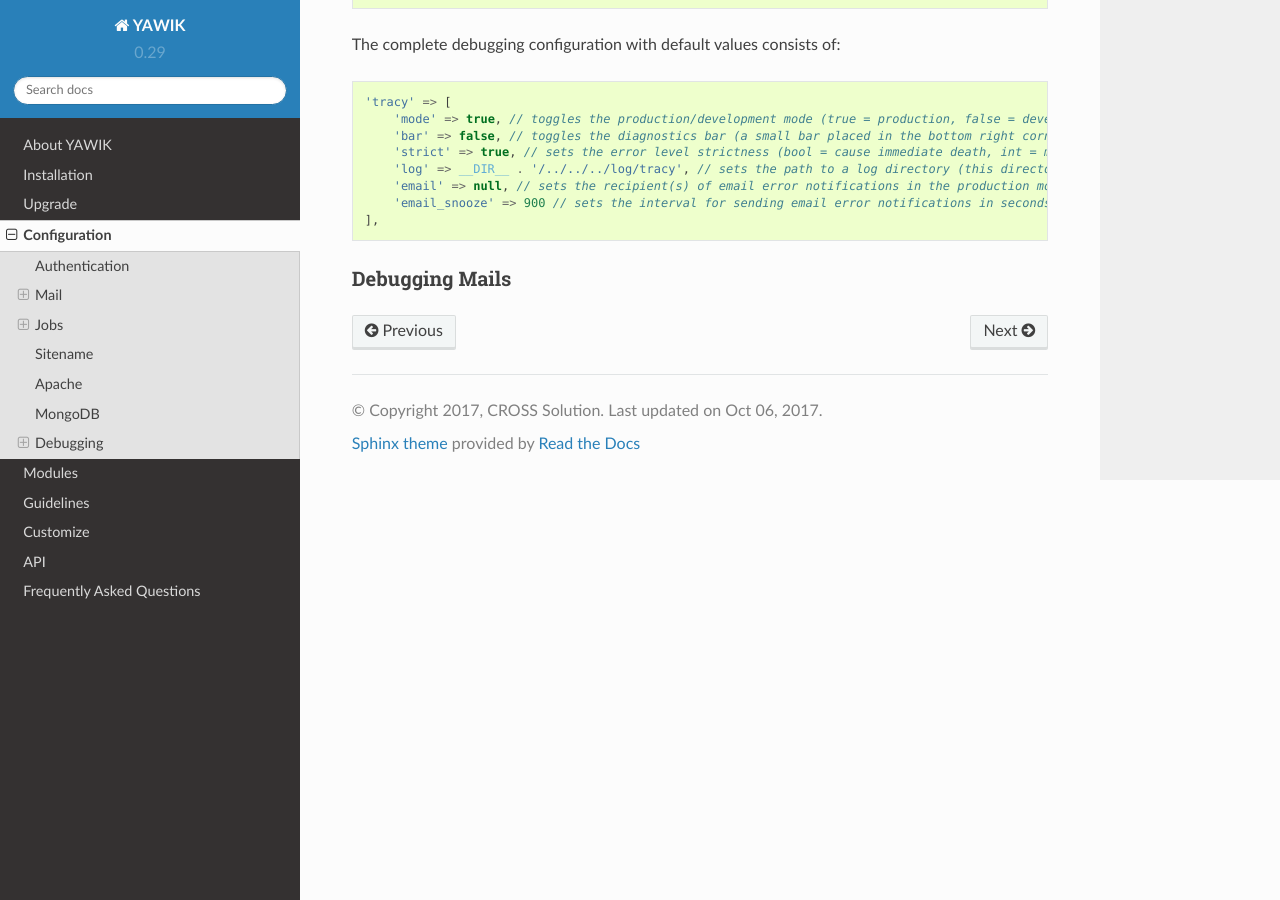
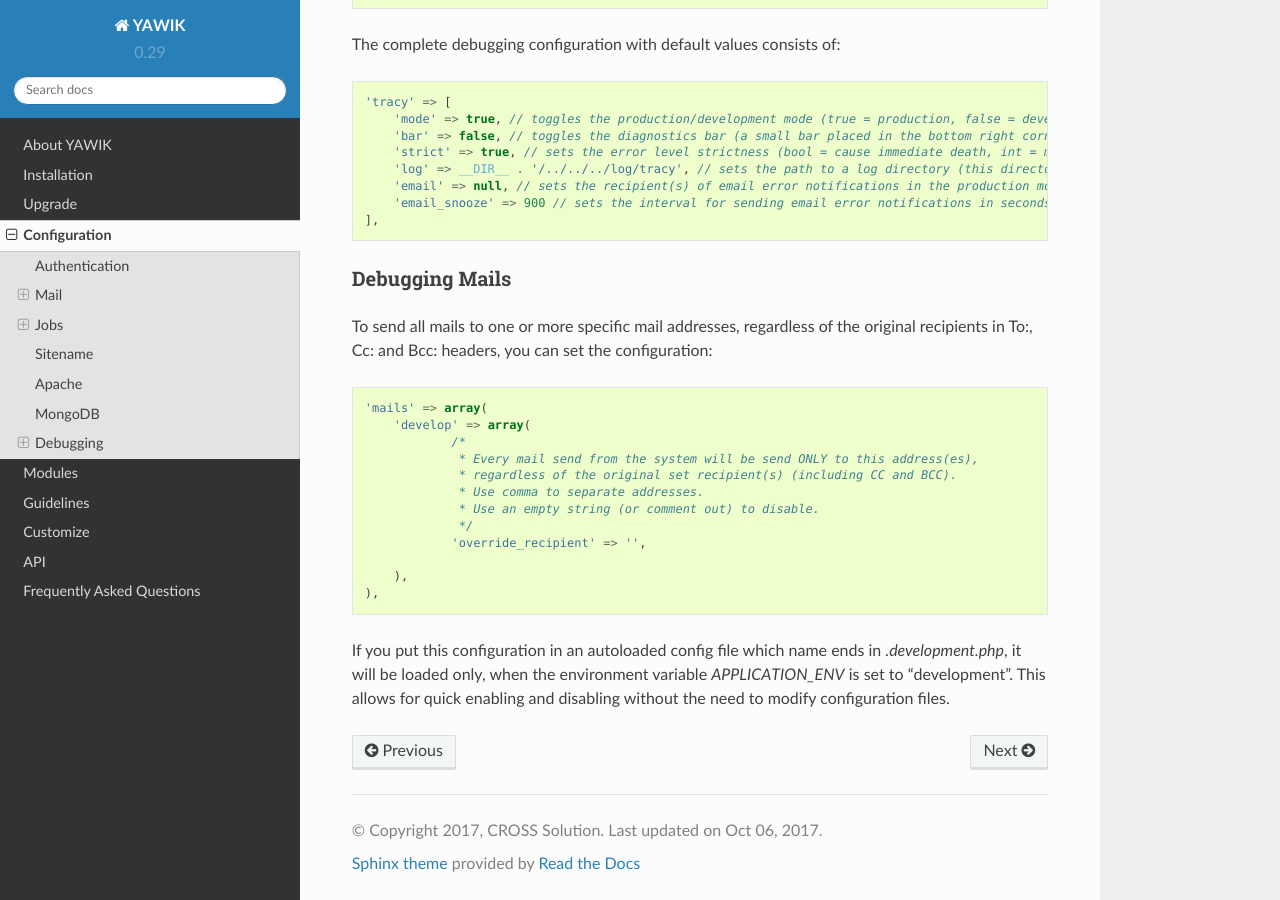
Before and after one commit to cross-solution/YawikDocs, a Sphinx documentation site: the page built from source/configuration.rst, in a window 1280 px wide and 900 px high, scrolled down 5385 px. Built offline with Sphinx 7.4.7 and the Read the Docs theme 2.0.0, drawn with Linux system fonts in a browser that asks for light colours; a script that is not in the unit is left out; comment, search, counter and statistics services are not loaded.

Commit message:
Add mail debug documentation

```diff
--- a/source/configuration.rst
+++ b/source/configuration.rst
@@ -335,3 +335,23 @@ The complete debugging configuration with default values consists of:
 
 Debugging Mails
 ^^^^^^^^^^^^^^^
+
+To send all mails to one or more specific mail addresses, regardless of the original recipients in To:, Cc: and Bcc: headers, you can set the configuration:
+
+.. code-block:: php
+
+    'mails' => array(
+        'develop' => array(
+                /*
+                 * Every mail send from the system will be send ONLY to this address(es),
+                 * regardless of the original set recipient(s) (including CC and BCC).
+                 * Use comma to separate addresses.
+                 * Use an empty string (or comment out) to disable.
+                 */
+                'override_recipient' => '',
+
+        ),
+    ),
+
+If you put this configuration in an autoloaded config file which name ends in `.development.php`, it will be loaded only, when the environment variable
+`APPLICATION_ENV` is set to "development". This allows for quick enabling and disabling without the need to modify configuration files.
```
